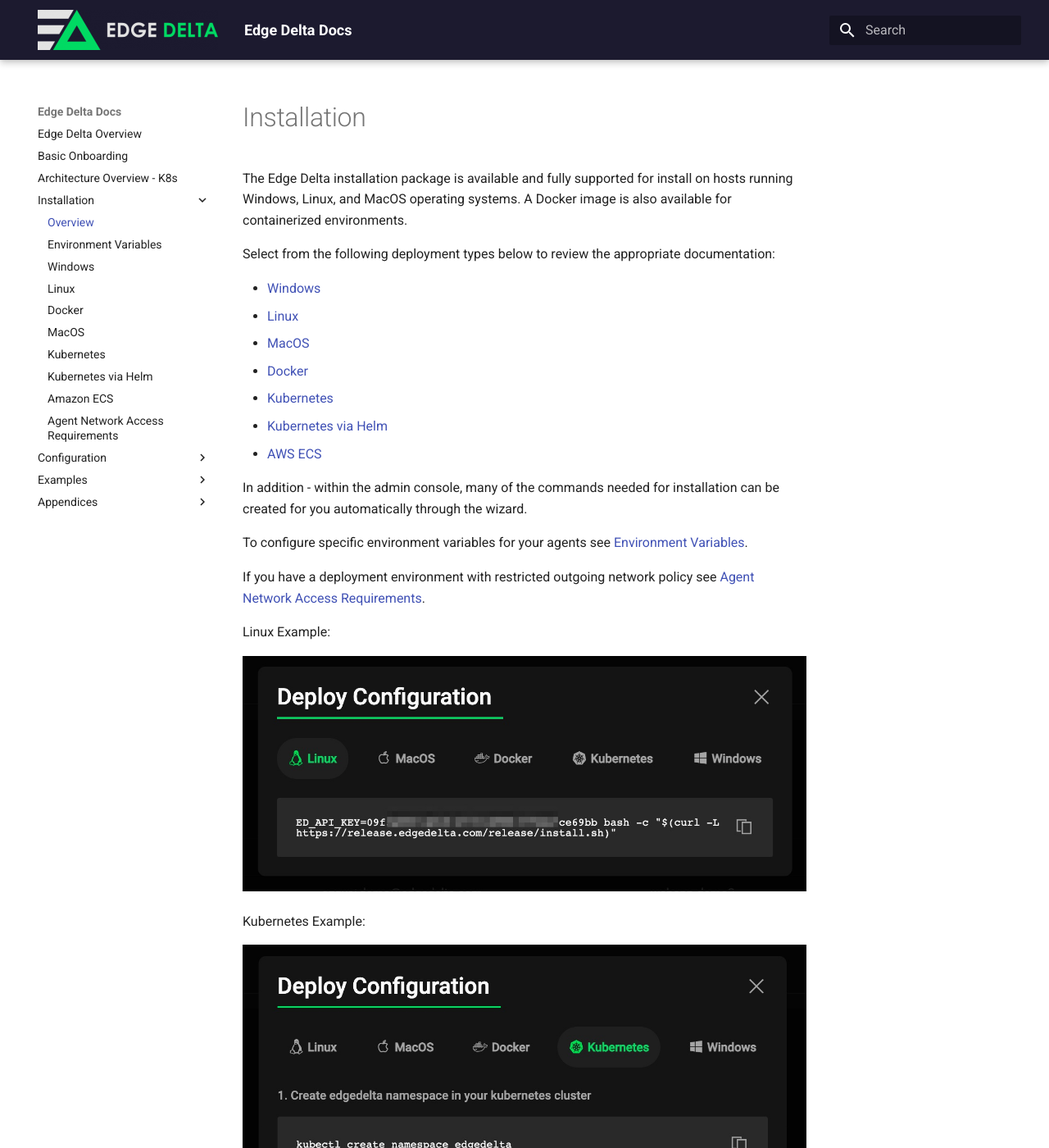
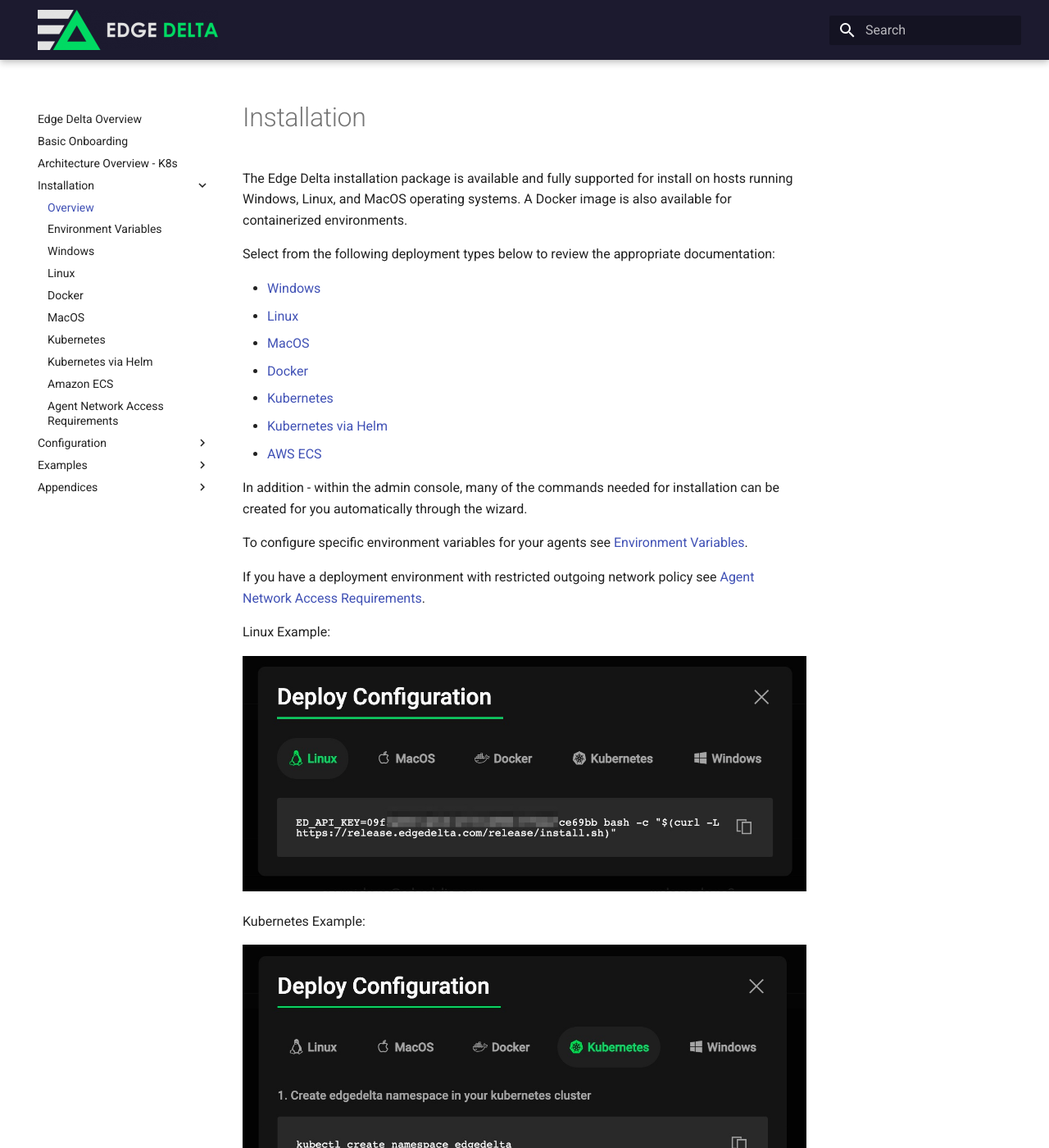
Before and after one commit to edgedelta/docs, an MkDocs documentation site: the page built from docs/installation/index.md, in a window 1280 px wide and 1400 px high. Shown: the whole window at 82% size. Built offline with MkDocs 1.6.1 and Material for MkDocs 9.7.7, drawn with Linux system fonts in a browser that asks for light colours.

Commit message:
Removed the header and changed the color of the copy icon

```diff
--- a/docs/stylesheets/style.css
+++ b/docs/stylesheets/style.css
@@ -13,6 +13,9 @@
     height: unset !important;
     width: unset !important;
 }
+.md-clipboard {
+    color: var(--md-default-fg-color--light);
+}
 
 @media screen and (max-width: 76.1875em) {
     .md-nav .md-nav__title[for=__drawer] {
--- a/mkdocs.yml
+++ b/mkdocs.yml
@@ -1,4 +1,4 @@
-site_name: Edge Delta Docs
+site_name: ""
 theme:
   name: material
   logo: assets/logo.png
```
